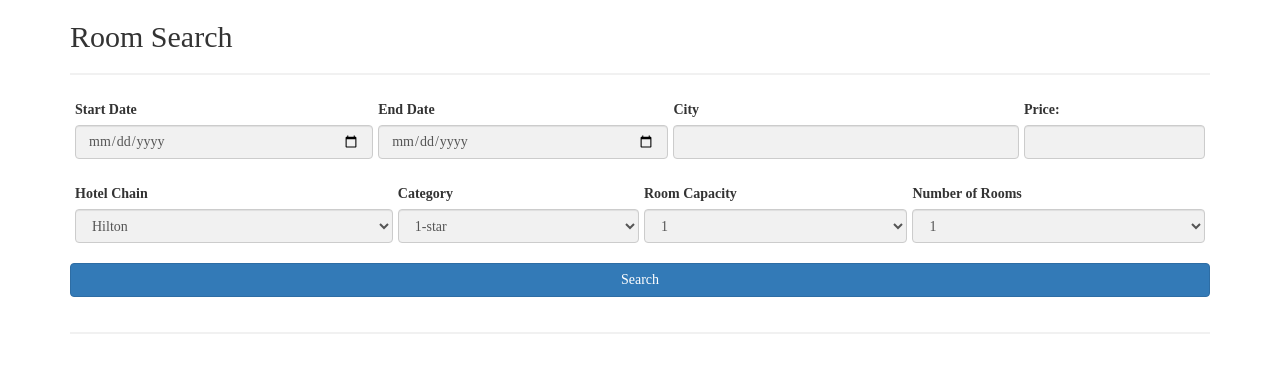
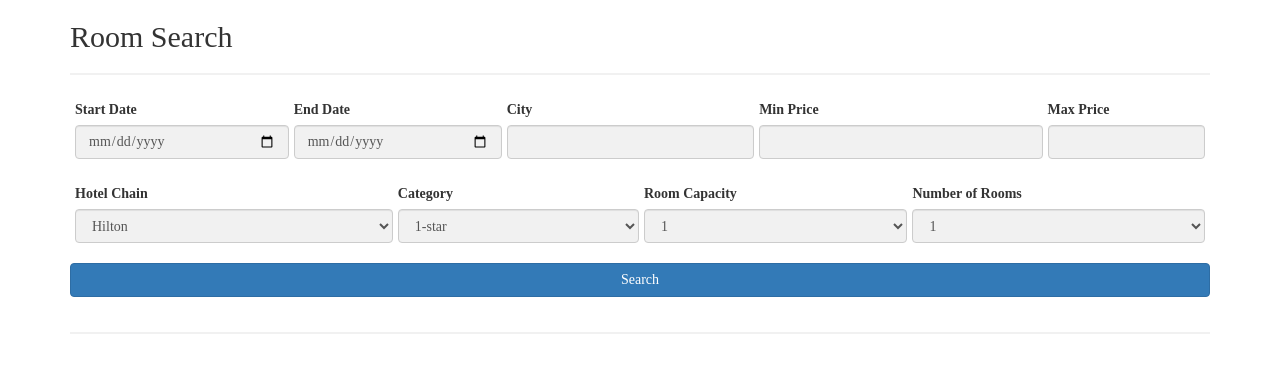
Before and after one commit to noelkhalaf/DataBase_1_Project_E_Hotel, a Flask app: page /customerRoomSearch in a window 1280 px wide. Shown: the top 373 px of the page. Run offline with Flask 2, Linux system fonts and the light colour scheme; some libraries are stand-ins or nearby versions.

Commit message:
Split price into mix and max prices

```diff
--- a/templates/customerRoomSearch.html
+++ b/templates/customerRoomSearch.html
@@ -47,9 +47,23 @@
                     <input class="form-control" type="text" id="city" name="city">
                 </div>
                 <div class="table-cell">
-                    <label class="form-label" for="price">Price:</label>
-                    <input class="form-control" type="number" id="price" name="price" min="100" max="500">
+                    <label class="form-label" for="min_price">Min Price</label>
+                    <input class="form-control" type="number" id="min_price" name="min_price" min="0" max="" onclick="this.select();">
                 </div>
+                <div class="table-cell">
+                    <label class="form-label" for="max_price">Max Price</label>
+                    <input class="form-control" type="number" id="max_price" name="max_price" min="0" max="500" oninput="updatePriceBound()" onclick="this.select();">
+                </div>
+                <script>
+                    function updatePriceBound() {
+                        var maxPrice = document.getElementById("max_price").value;
+                        document.getElementById("min_price").setAttribute("max", maxPrice);
+                        var minPrice = document.getElementById("min_price").value;
+                        if (minPrice > maxPrice) {
+                            document.getElementById("min_price").value = maxPrice;
+                        }
+                    }
+                </script>
             </div>
 
             <div class="table">
```
